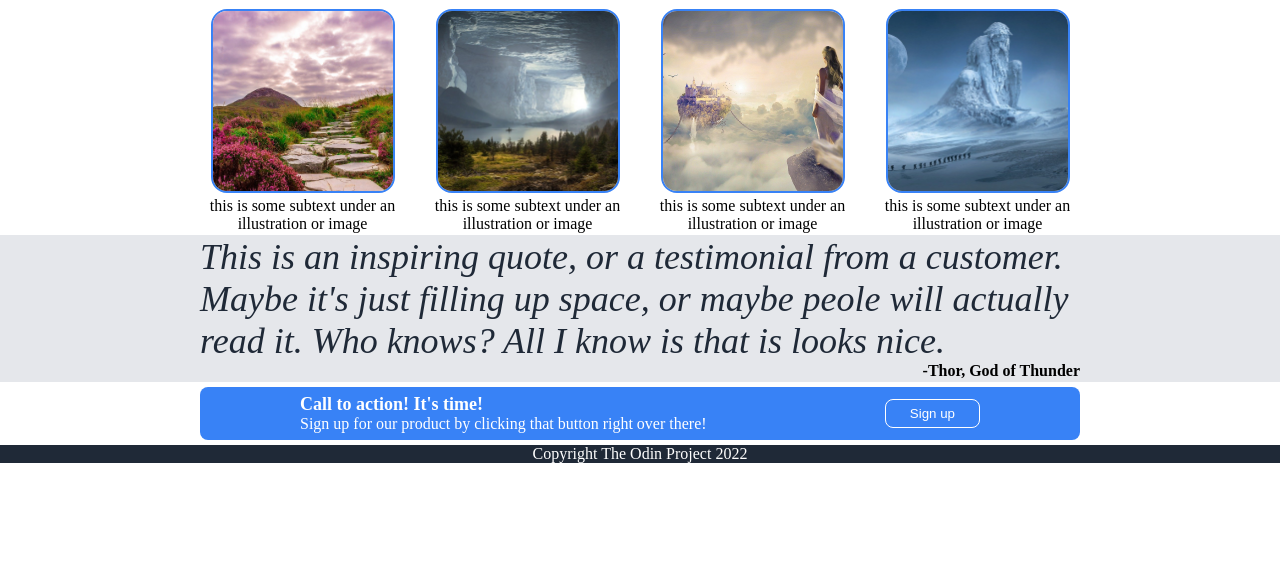
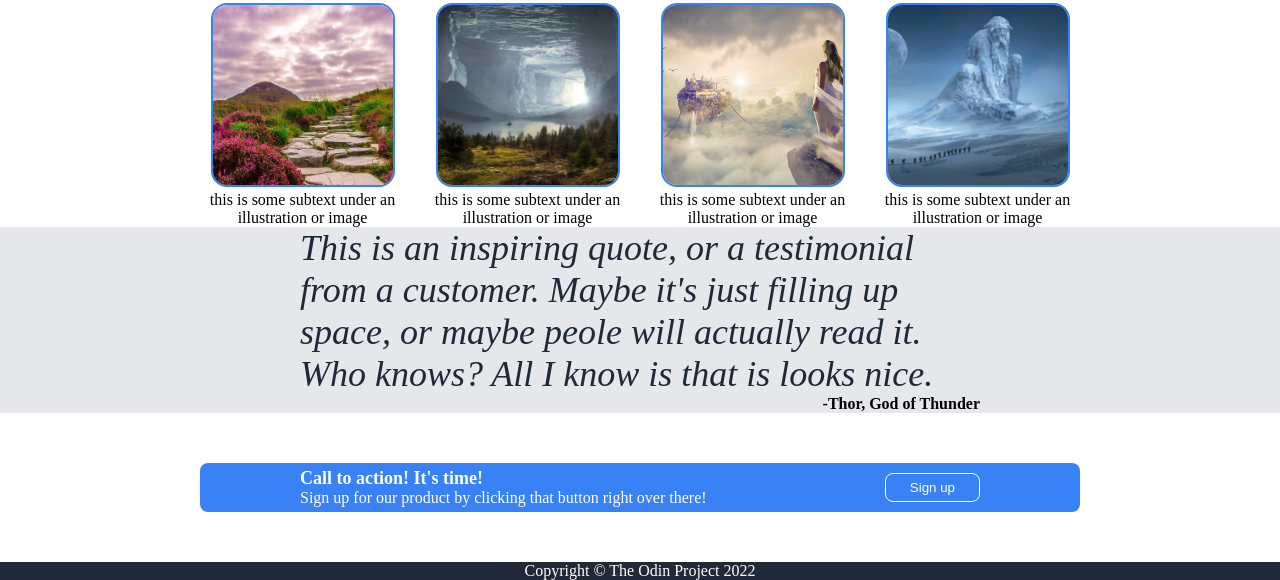
Before and after one commit to BhaluBear/landing-page, a plain HTML site: page index.html in a window 1280 px wide. Shown: the part 337-917 px from the top of the page. Before the commit the page ends 800 px from the top, so only its background shows below. Drawn offline with Linux system fonts and the light colour scheme.

Commit message:
Add copyright logo and margin spacing

```diff
--- a/index.html
+++ b/index.html
@@ -68,7 +68,7 @@
         </div>
     </div>
     <div class="footer">
-        <div class="copyright">Copyright The Odin Project 2022</div>
+        <div class="copyright">Copyright © The Odin Project 2022</div>
     </div>
 
 </body>
--- a/style.css
+++ b/style.css
@@ -99,7 +99,7 @@ img {
     flex-direction: column;
     justify-content: center;
     flex: 1;
-    padding: 0 200px;
+    padding: 0 300px;
 }
 
 .fourth-row {
@@ -113,7 +113,7 @@ img {
     color: white;
     border-radius: 8px;
     padding: 0 100px;
-    margin: 5px 200px;
+    margin: 50px 200px;
 }
 .quote {
     font-size: 36px;
```
